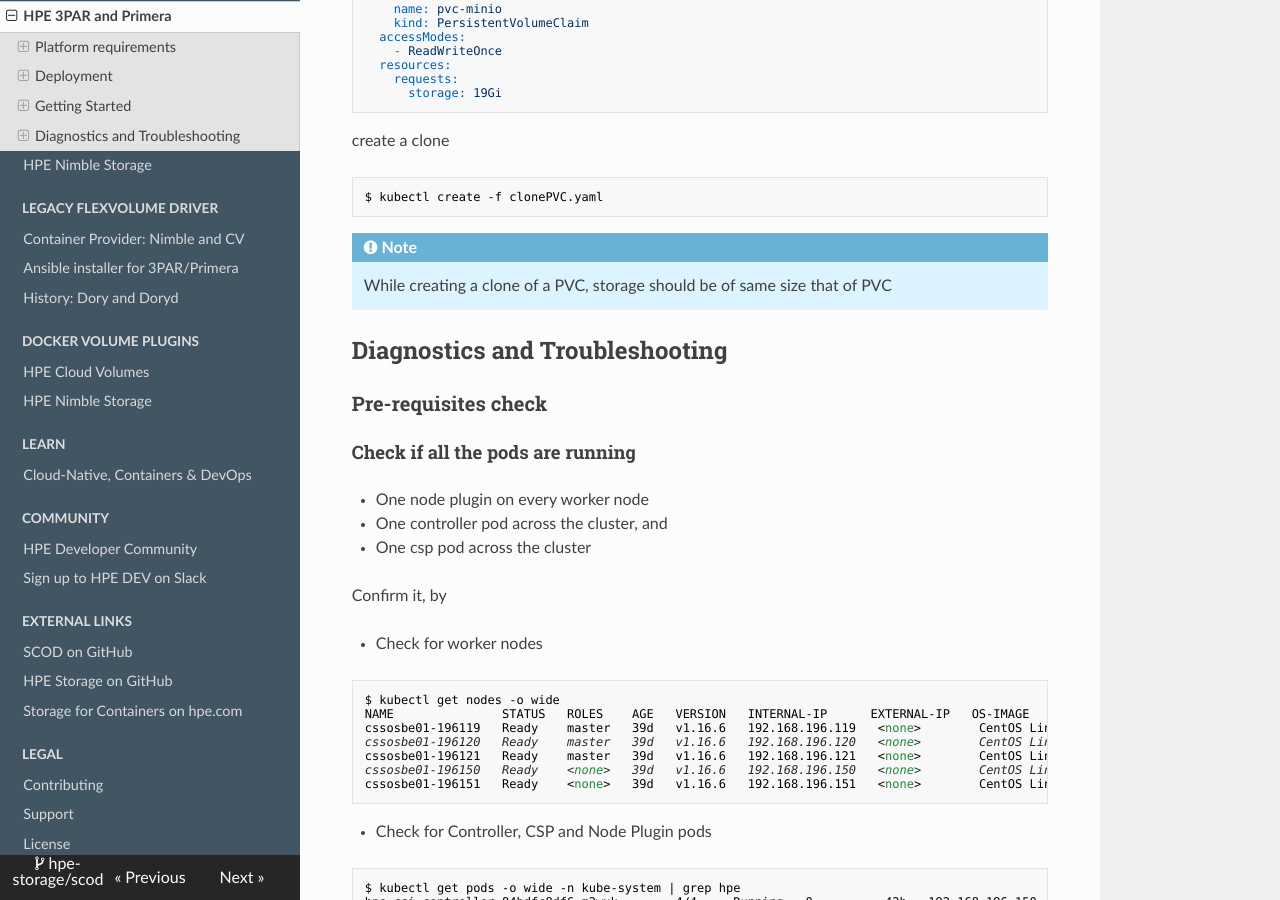
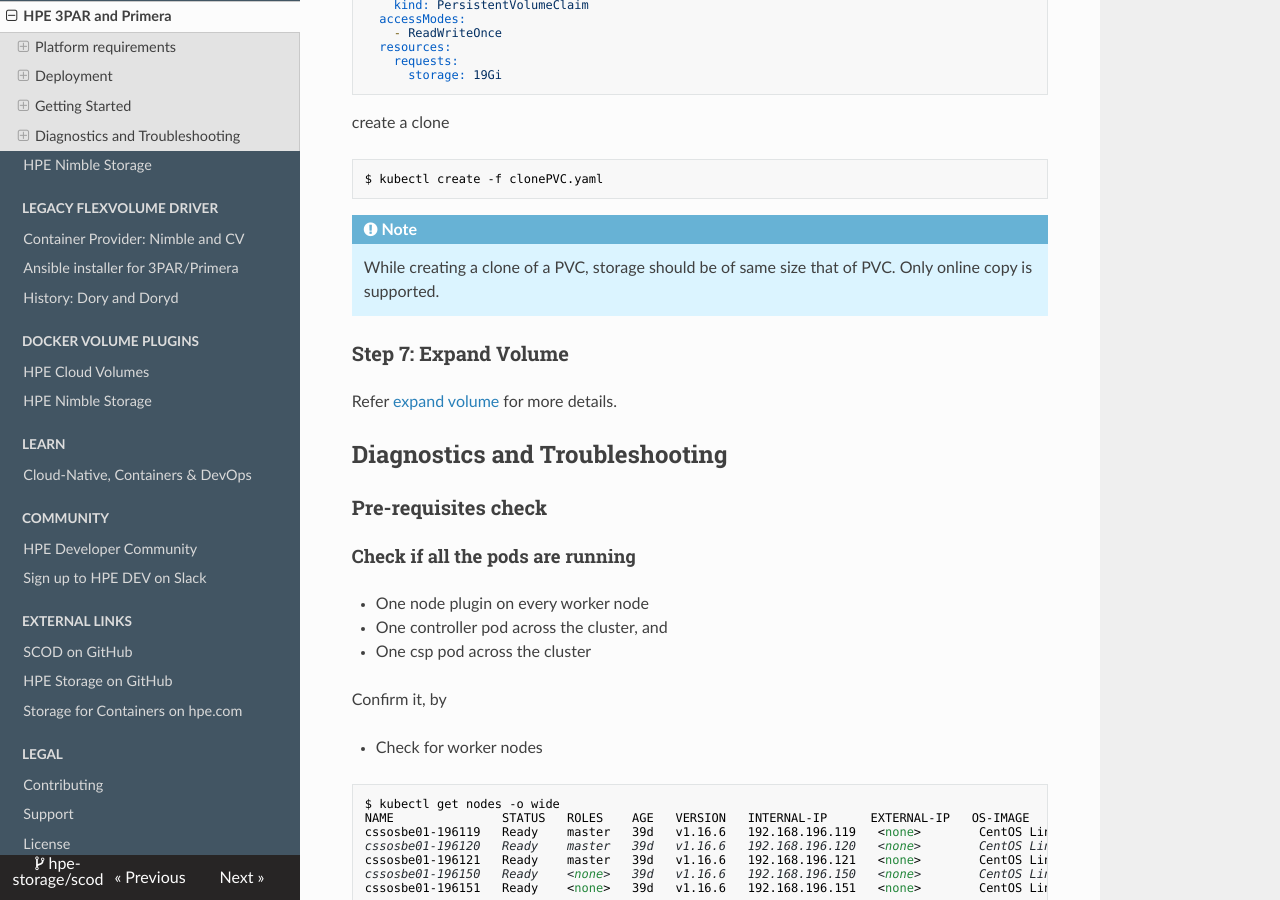
Before and after one commit to hpe-storage/scod, an MkDocs documentation site: the page built from docs/container_storage_provider/hpe_3par_primera/index.md, in a window 1280 px wide and 900 px high, scrolled down 7350 px. Built offline with MkDocs 1.6.1, drawn with Linux system fonts in a browser that asks for light colours; nearby versions of some CDN libraries; some of the changed text lies outside the part shown.

Commit message:
Added expand volume
Signed-off-by: Sneha Rai <sneha_srai@yahoo.co.in>

````diff
--- a/docs/container_storage_provider/hpe_3par_primera/index.md
+++ b/docs/container_storage_provider/hpe_3par_primera/index.md
@@ -310,8 +307,10 @@
 ```
 
 !!! Note
-    While creating a clone of a PVC, storage should be of same size that of PVC
+    While creating a clone of a PVC, storage should be of same size that of PVC. Only online copy is supported.
 
+### Step 7: Expand Volume
+Refer [expand volume](../../csi_driver/using.md#expanding_pvcs) for more details.
 
 ## Diagnostics and Troubleshooting
 ### Pre-requisites check
````
Also changed, not shown: other parts of docs/container_storage_provider/hpe_3par_primera/index.md (+0 -3 lines).
